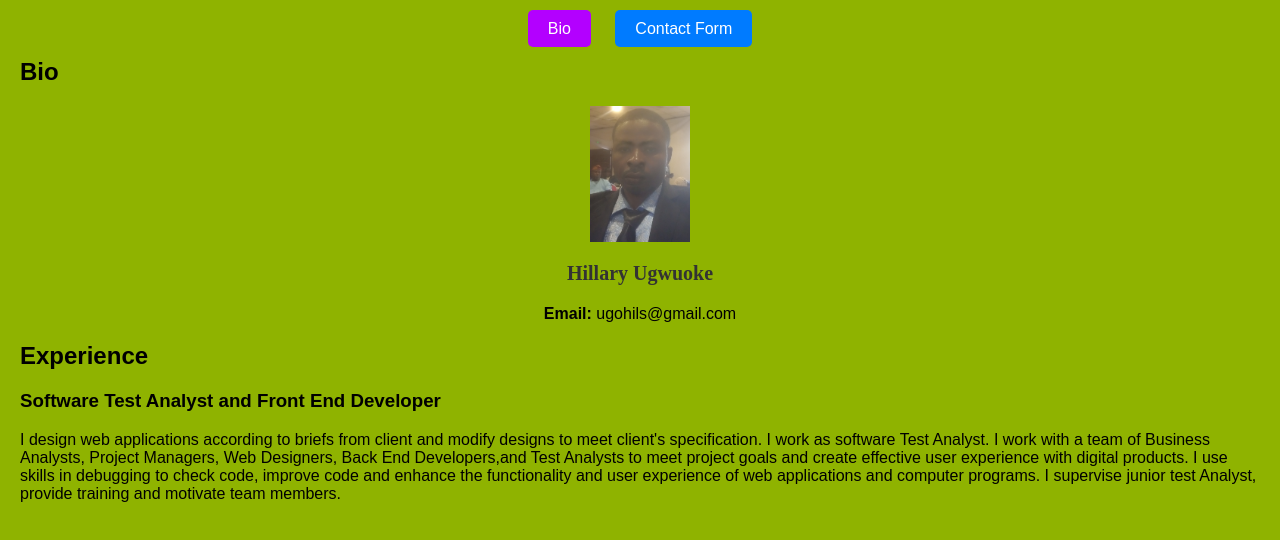
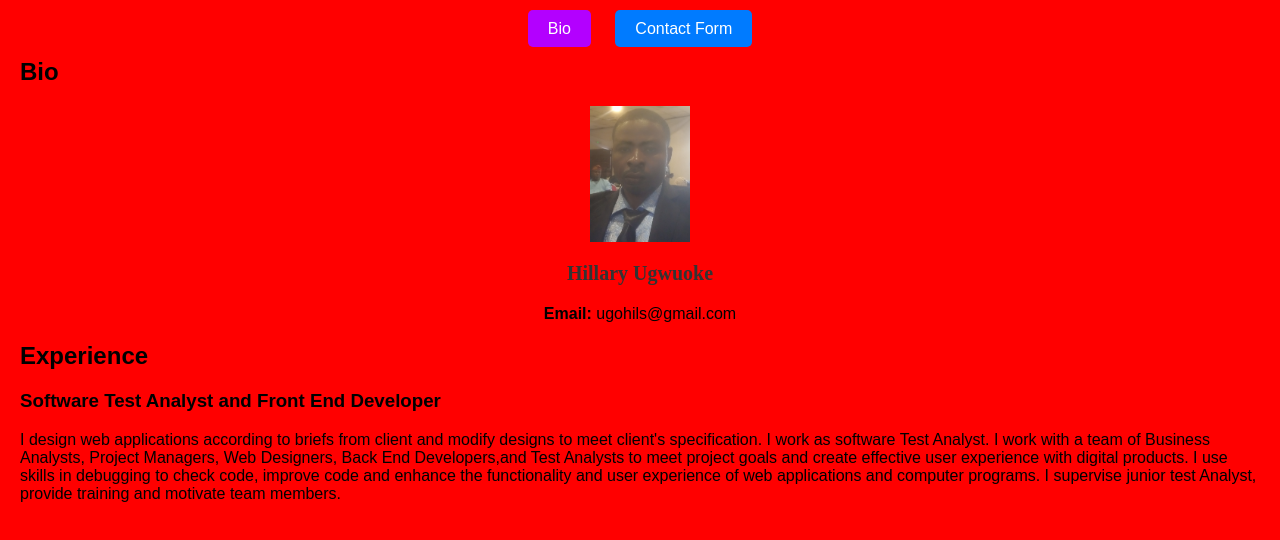
Before and after one commit to Ugohills1/CSS-ASSIGNMENT, a plain HTML site: page index.html in a window 1280 px wide. Drawn offline with Linux system fonts and the light colour scheme.

Commit message:
changed backgroud colour to red

```diff
--- a/index.html
+++ b/index.html
@@ -12,7 +12,7 @@
             margin: 0;
             padding: 0;
             box-sizing: border-box;
-            background-color: #8fb300;
+            background-color: red;
         }
         .container {
             /* width: 80%; */
```
